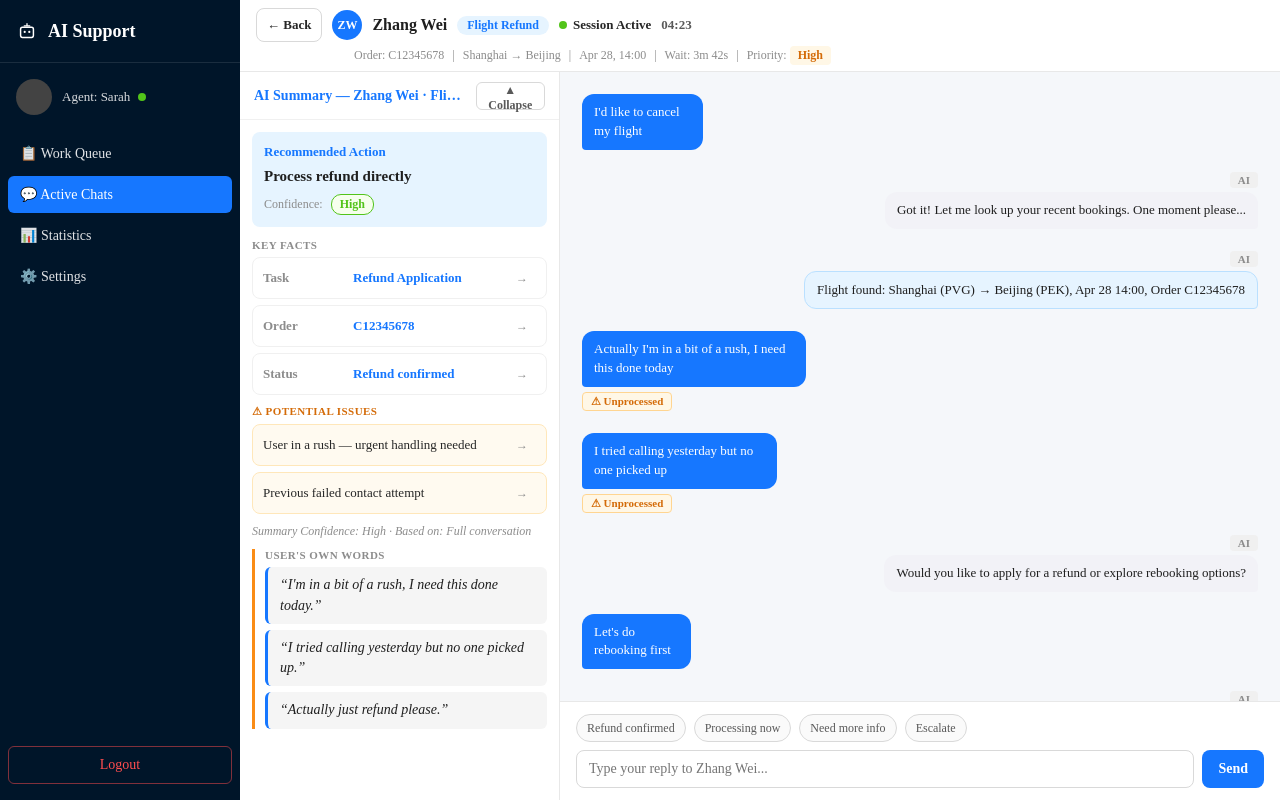
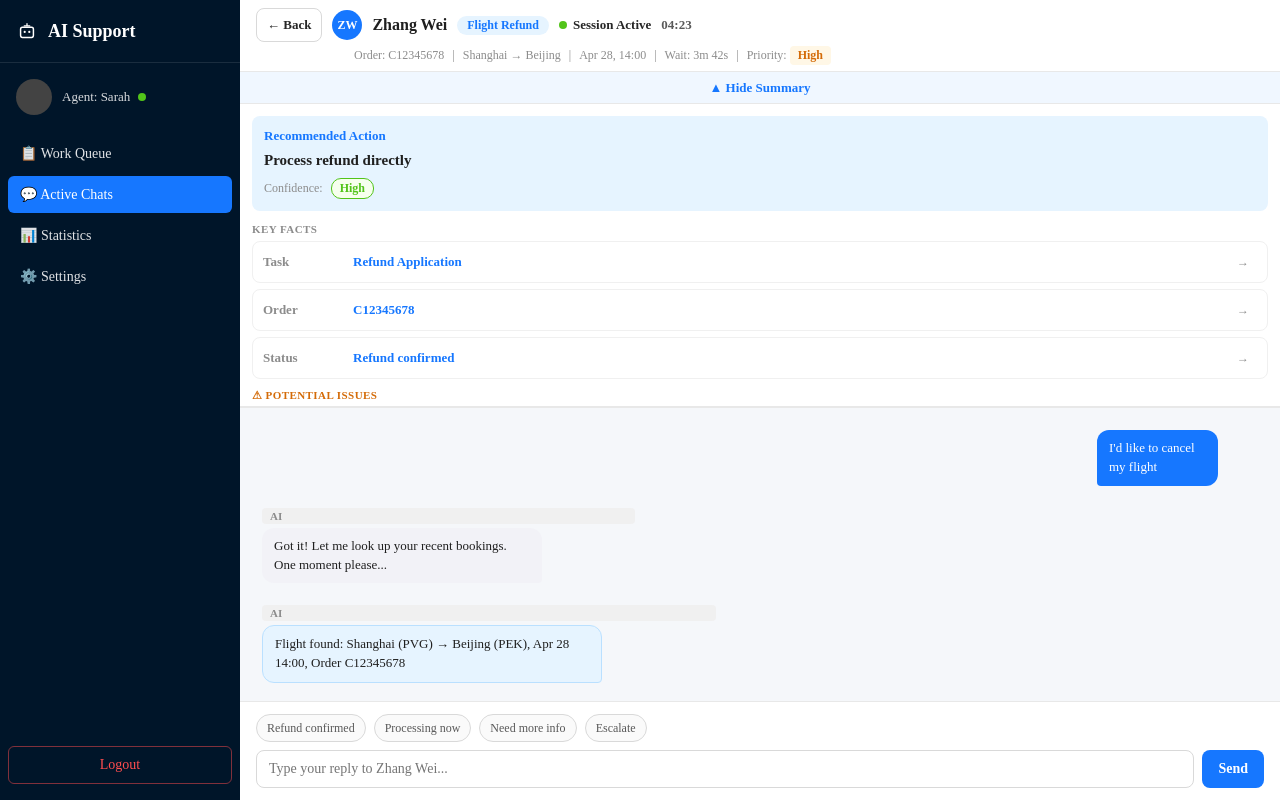
Before and after one commit to sqbbsll-ops/cursor-ai-support, a React (Vite) app: page /agent/chat/1 in a window 1280 px wide. Built offline with nearby package versions, Linux system fonts and the light colour scheme.

Commit message:
redesign agent chat single window layout

```diff
--- a/src/pages/agent/AgentChat.jsx
+++ b/src/pages/agent/AgentChat.jsx
@@ -240,7 +240,7 @@ function RobotLogoIcon() {
 }
 
 function renderHistoryMessage(msg, activeHighlightId, setMessageRef) {
-  const rowClassName = `${msg.kind === "user" ? styles.historyMsgLeft : styles.historyMsgRight} ${
+  const rowClassName = `${msg.kind === "user" ? styles.historyMsgRight : styles.historyMsgLeft} ${
     activeHighlightId === msg.id ? styles.historyMessageHighlight : ""
   }`;
 
@@ -256,8 +256,10 @@ function renderHistoryMessage(msg, activeHighlightId, setMessageRef) {
   }
   return (
     <div key={msg.id} ref={(node) => setMessageRef(msg.id, node)} className={rowClassName}>
+      <div>
         <div className={styles.aiLabel}>AI</div>
         <div className={msg.kind === "aiCard" ? styles.historyAiCard : styles.historyAiBubble}>{msg.text}</div>
+      </div>
     </div>
   );
 }
@@ -419,22 +421,17 @@ export function AgentChat() {
           </div>
         </header>
 
-        <div className={styles.mainLayout}>
-          <aside className={`${styles.summaryCard} ${!isSummaryExpanded ? styles.summaryCardCollapsed : ""}`}>
-              <div className={styles.summaryCardHeader}>
-                <div className={styles.summaryCardTitle}>
-                  {isSummaryExpanded ? `AI Summary — ${session.userName} · ${session.issue}` : `${session.userName} · AI Summary`}
-                </div>
         <button
           type="button"
-                  className={styles.summaryCollapseBtn}
+          className={styles.summaryToggleBar}
           onClick={() => setIsSummaryExpanded((prev) => !prev)}
         >
-                  {isSummaryExpanded ? "▲ Collapse" : "▼ Expand"}
+          {isSummaryExpanded ? "▲ Hide Summary" : "▼ View AI Summary"}
         </button>
-              </div>
 
+        <div className={styles.mainLayout}>
           {isSummaryExpanded && (
+            <section className={styles.summaryCard} aria-label="AI Summary">
               <div className={styles.summaryCardBody}>
                 <section className={styles.recommendedActionSection}>
                   <div className={styles.recommendedActionTitle}>Recommended Action</div>
@@ -501,8 +498,8 @@ export function AgentChat() {
                   </div>
                 </section>
               </div>
+            </section>
           )}
-          </aside>
 
           <section className={styles.chatWorkspace}>
             <div className={styles.chatScroll}>
--- a/src/pages/agent/AgentChat.module.css
+++ b/src/pages/agent/AgentChat.module.css
@@ -15,6 +15,20 @@
   padding: 8px 16px 6px;
   background: #fff;
   border-bottom: 1px solid #e8e8e8;
+}
+
+.summaryToggleBar {
+  flex-shrink: 0;
+  width: 100%;
+  height: 32px;
+  border: none;
+  border-bottom: 1px solid #e8e8e8;
+  background: #f0f7ff;
+  color: #1677ff;
+  font-size: 13px;
+  font-weight: 600;
+  text-align: center;
+  cursor: pointer;
 }
 
 .chatHeaderTopRow {
@@ -124,6 +138,7 @@
 .mainLayout {
   position: relative;
   display: flex;
+  flex-direction: column;
   flex: 1;
   min-height: 0;
   overflow: hidden;
@@ -150,60 +165,20 @@
 }
 
 .summaryCard {
-  width: 320px;
-  height: 100%;
+  width: 100%;
+  max-height: 38vh;
   flex-shrink: 0;
   min-height: 0;
-  border-right: 1px solid #e8e8e8;
+  border-bottom: 2px solid #e8e8e8;
   border-radius: 0;
   background: #fff;
   box-shadow: none;
   overflow-y: auto;
   overflow-x: hidden;
-  display: flex;
-  flex-direction: column;
   box-sizing: border-box;
 }
 
-.summaryCardCollapsed {
-  min-height: 48px;
-}
-
-.summaryCardHeader {
-  flex-shrink: 0;
-  min-height: 48px;
-  padding: 8px 14px;
-  display: flex;
-  align-items: center;
-  justify-content: space-between;
-  gap: 12px;
-  border-bottom: 1px solid #f0f0f0;
-}
-
-.summaryCardTitle {
-  font-size: 14px;
-  font-weight: 700;
-  color: #1677ff;
-  white-space: nowrap;
-  overflow: hidden;
-  text-overflow: ellipsis;
-}
-
-.summaryCollapseBtn {
-  height: 28px;
-  border: 1px solid #d9d9d9;
-  border-radius: 6px;
-  background: #fff;
-  color: #595959;
-  font-size: 12px;
-  font-weight: 600;
-  padding: 0 10px;
-  cursor: pointer;
-}
-
 .summaryCardBody {
-  flex: 1;
-  min-height: 0;
   padding: 12px;
 }
 
```
Also changed, not shown: 5 other files (tests, documents, lock files or other folders). Lines whose indentation alone changed are shown as unchanged.
